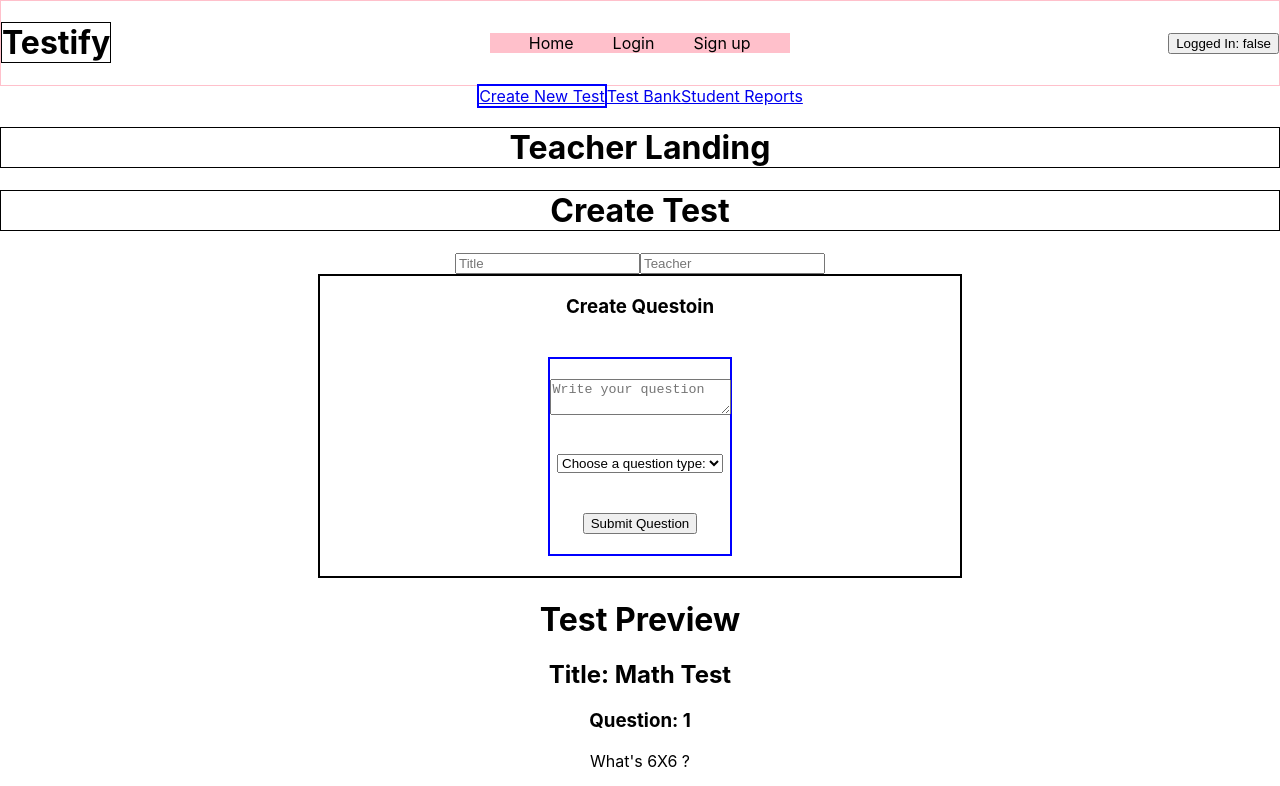
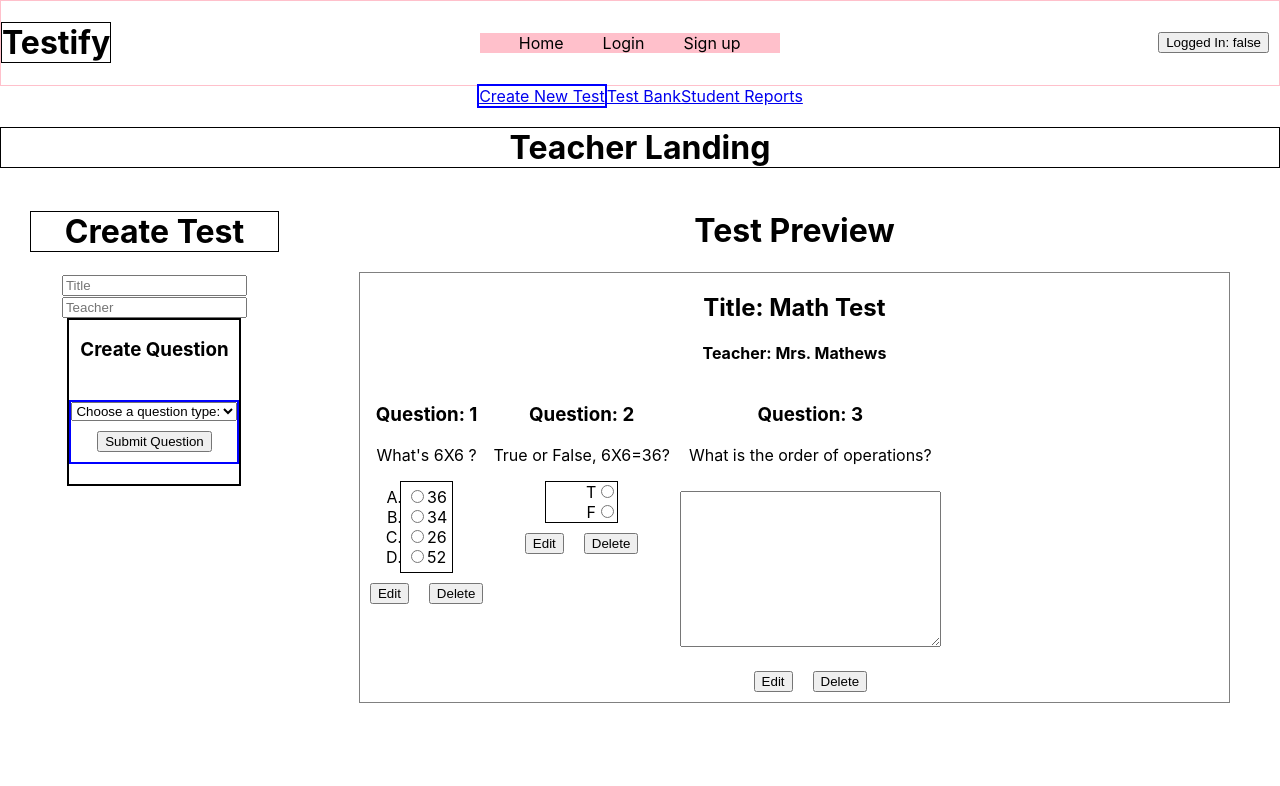
Before and after one commit to bt-testify/Testify-FE, a React (Create React App) app in the folder testify/: page /Teacher/create-test in a window 1280 px wide. Shown: the top 786 px of the page. Built offline with nearby package versions, Linux system fonts and the light colour scheme.

Commit message:
can add questions to the test preview. Q's will disappear on re-render until we get a backend to save them to

```diff
--- a/testify/src/App.css
+++ b/testify/src/App.css
@@ -21,11 +21,41 @@
   color: #09d3ac;
 }
 
+.create-test-container {
+  display: flex;
+  justify-content: space-between;
+}
+
+.creator-forms-container {
+  width: 20%;
+  margin: 0 30px;
+}
+
+.test-preview {
+  margin: 0 50px;
+  width: 70%;
+}
+
+.created-test {
+  border: 1px solid grey;
+}
+
+.questions {
+  display: flex;
+  flex-flow: row wrap;
+}
+
 .question-multiple-choice {
   list-style: upper-alpha;
   border: 1px solid black;
   width: fit-content;
+  padding: 5px;
   margin: 0 auto;
+  text-align: left;
+}
+.remove-item {
+  color: red;
+  cursor: pointer;
 }
 
 .question-true-false {
@@ -39,9 +69,9 @@
   border: 2px solid black;
   display: flex;
   flex-direction: column;
-  width: 50vw;
+  width: fit-content;
   margin: 0 auto;
-  height: 300px;
+  height: fit-content;
 }
 
 .create-question-form {
@@ -49,8 +79,14 @@
   flex-direction: column;
   align-items: center;
   justify-content: space-around;
-  height: 250px;
-  width: 14vw;
+  height: fit-content;
+  width: fit-content;
   margin: 20px auto;
   border: 2px solid blue;
 }
+
+.create-question-form input,
+textarea,
+button {
+  margin: 10px;
+}
--- a/testify/src/actions/index.js
+++ b/testify/src/actions/index.js
@@ -6,10 +6,12 @@ export {
   removeQuestion,
   setTestTaker,
   setTitle,
+  setCreator,
   ADD_QUESTION,
   REMOVE_QUESTION,
   SET_TEST_TAKER,
-  SET_TITLE
+  SET_TITLE,
+  SET_CREATOR
 } from './testActions';
 export {
   addOption,
--- a/testify/src/actions/testActions.js
+++ b/testify/src/actions/testActions.js
@@ -14,8 +14,13 @@ export const SET_TITLE = 'SET_TITLE';
 export const setTitle = title => {
   return { type: SET_TITLE, payload: title };
 };
+
+export const SET_CREATOR = 'SET_CREATOR';
+export const setCreator = creator => {
+  return { type: SET_CREATOR, payload: creator };
+};
+
 export const ADD_QUESTION = 'ADD_QUESTION';
-
 export const addQuestion = question => {
   return { type: ADD_QUESTION, payload: question };
 };
--- a/testify/src/components/test/CreateQuestion.js
+++ b/testify/src/components/test/CreateQuestion.js
@@ -1,10 +1,11 @@
-import React, { useState } from 'react';
+import React, { useState, useEffect } from 'react';
 import { connect } from 'react-redux';
-import { addOption, removeOption, setAnswer, setType } from '../../actions';
+import { addOption, removeOption, setType, addQuestion } from '../../actions';
 
 const initialState = {
   isEditing: false,
   id: '',
+  correct: false,
   question: '',
   type: '',
   options: [],
@@ -12,36 +13,73 @@ const initialState = {
 };
 
 function CreateQuestion(props) {
-  console.log('Questions.js props', props);
+  /* console.log('Questions.js props', props); */
+  const { addQuestion } = props;
+  const [newQuestion, setNewQuestion] = useState(initialState);
+  const [choice, setChoice] = useState('');
+  /* console.log('CreateQuestion.js choice:', choice);
 
-  const [newQuestion, setNewQuestion] = useState(initialState);
+  console.log('CreateQuestion.js addChoice options', newQuestion.options); */
+  /* console.log('CreateQuestion.js newQuestion.answer ', newQuestion.options); */
+  console.log('CreateQuestion.js newQuestion: ', newQuestion);
+  useEffect(() => {
+    /*  alert('YOU CHOSE AN ANSWER'); */
+  }, [newQuestion.answer]);
 
-  console.log(newQuestion);
   const handleChanges = e => {
     setNewQuestion({
       ...newQuestion,
       [e.target.name]: e.target.value
     });
   };
+  const handleChoice = e => {
+    e.preventDefault();
+    setChoice(e.target.value);
+  };
+
+  const setMCAnswer = ans => {
+    setNewQuestion({
+      ...newQuestion,
+      answer: ans
+    });
+  };
 
   const addChoice = e => {
     e.preventDefault();
+    if (choice !== '')
+      setNewQuestion({
+        ...newQuestion,
+        options: [...newQuestion.options, choice]
+      });
+    setChoice('');
+  };
+
+  const removeChoice = op => {
     setNewQuestion({
       ...newQuestion,
-      options: [...e.target.value]
+      options: newQuestion.options.filter(item => item != op)
     });
+  };
+
+  const submitQuestion = e => {
+    e.preventDefault();
+    if (
+      newQuestion.question !== '' &&
+      newQuestion.options.length !== 0 &&
+      newQuestion.answer !== ''
+    ) {
+      addQuestion(newQuestion);
+      setNewQuestion(initialState);
+    } else
+      alert(
+        "Make sure all fields are filled in and you've selected the correct answer!"
+      );
   };
 
   return (
     <div className='create-question-container'>
-      <h3>Create Questoin</h3>
+      <h3>Create Question</h3>
       <form className='create-question-form' action=''>
-        <textarea
-          name='question'
-          onChange={handleChanges}
-          type='text'
-          placeholder='Write your question'
-        />
         <select name='type' onChangeCapture={handleChanges} type='text'>
           <option value='Choose a question type'>
             Choose a question type:
@@ -53,14 +91,50 @@ function CreateQuestion(props) {
 
         {newQuestion.type === 'multiple-choice' && (
           <>
+            <textarea
+              value={newQuestion.question}
+              name='question'
+              onChange={handleChanges}
+              type='text'
+              placeholder='Write your question'
+            />
             <div>
-              <input name='options' type='text' placeholder='Add Choice' />
-              <button onClick={addChoice}>+</button>
+              <p>Add choices and select the correct answer</p>
+              <input
+                onChange={handleChoice}
+                value={choice}
+                name='options'
+                type='text'
+                placeholder='Add Choice'
+              />
+
+              <button onClick={e => addChoice(e, choice)}>Add Item</button>
+              <ul className='question-multiple-choice'>
+                {newQuestion.options.map(option => (
+                  <li key={option} className='question-option'>
+                    <input
+                      onClick={() => setMCAnswer(option)}
+                      name='option'
+                      type='radio'
+                    />
+                    <label htmlFor='option'>{option}</label>
+                    <span
+                      onClick={() => removeChoice(option)}
+                      className='remove-item'
+                    >
+                      {' '}
+                      X
+                    </span>
+                  </li>
+                ))}
+              </ul>
             </div>
           </>
         )}
-
-        <button>Submit Question</button>
+        {/* !!! IMPORTANT we need a server to actually save the uptdated test with the new question, otherwise every time the page re-renders,
+          questions that are not hard-coded will be lost !
+        */}
+        <button onClick={submitQuestion}>Submit Question</button>
       </form>
     </div>
   );
@@ -80,5 +154,5 @@ const mapStateToProps = state => {
 
 export default connect(
   mapStateToProps,
-  { addOption, removeOption, setAnswer, setType }
+  { addOption, removeOption, setType, addQuestion }
 )(CreateQuestion);
--- a/testify/src/components/test/CreateTest.js
+++ b/testify/src/components/test/CreateTest.js
@@ -6,37 +6,64 @@ import {
   setTitle,
   setTestTaker,
   addQuestion,
-  removeQuestion
+  removeQuestion,
+  setCreator
 } from '../../actions';
 import QuestionType from './QuesitonType';
 import CreateQuestion from './CreateQuestion';
 import EditQuestion from './EditQuestion';
 
 function CreateTest(props) {
-  const { title, questions, setTitle, addQuestion, removeQuestion } = props;
+  const {
+    title,
+    questions,
+    creator,
+    setTitle,
+    setCreator,
+    addQuestion,
+    removeQuestion
+  } = props;
   const [editing, setEditing] = useState(false);
   const [editingId, setEditingId] = useState('');
 
   console.log('CreateTest.js props: ', props);
   return (
-    <div>
-      <div className='create-test-container'>
+    <div className='create-test-container'>
+      <div className='creator-forms-container'>
         <h1 className='initial'>Create Test</h1>
         <form className='title-teacher-form' action=''>
-          <input type='text' placeholder='Title' />
-          <input type='text' placeholder='Teacher' />
+          <input
+            onChange={e => {
+              setTitle(e.target.value);
+            }}
+            type='text'
+            placeholder='Title'
+          />
+          <input
+            onChange={e => {
+              setCreator(e.target.value);
+            }}
+            type='text'
+            placeholder='Teacher'
+          />
         </form>
         <CreateQuestion />
-        <div className='test-preview'>
-          <h1>Test Preview</h1>
+      </div>
+
+      {/* ======= PREVIEW ========= */}
+      <div className='test-preview'>
+        <h1>Test Preview</h1>
+        <div className='created-test'>
           <h2>Title: {title}</h2>
+          <h4>Teacher: {creator}</h4>
           <div className='questions'>
             {questions.map((question, index) => {
               return (
                 <div key={question.id} className='preview-question'>
                   <h3>Question: {index + 1}</h3>
                   <p className='question'>{question.question}</p>
-                  {/* QuestionType looks at INCOMING TEST INFO builds the options of a question  */}
+                  {/* QuestionType looks at INCOMING TEST INFO from question type dropdown
+                   and then builds the options of a question base on it's type  */}
                   <QuestionType question={question} />
                   {editing && editingId === index && <CreateQuestion />}
                   <button
@@ -69,5 +96,5 @@ const mapStateToProps = state => {
 
 export default connect(
   mapStateToProps,
-  { setTitle, setTestTaker, addQuestion, removeQuestion }
+  { setTitle, setTestTaker, addQuestion, removeQuestion, setCreator }
 )(CreateTest);
--- a/testify/src/reducers/testReducer.js
+++ b/testify/src/reducers/testReducer.js
@@ -1,11 +1,14 @@
 import {
   SET_TITLE,
+  SET_CREATOR,
   SET_TEST_TAKER,
   ADD_QUESTION,
   REMOVE_QUESTION
 } from '../actions';
 /* model test obj. */
 export const initialState = {
+  score: 0,
+
   isEditing: false,
   id: 1,
   creator: 'Mrs. Mathews',
@@ -14,6 +17,7 @@ export const initialState = {
   questions: [
     {
       id: 1,
+      correct: false,
       question: "What's 6X6 ?",
       type: 'multiple-choice',
       options: [36, 34, 26, 52],
@@ -21,6 +25,7 @@ export const initialState = {
     },
     {
       id: 2,
+      correct: false,
       question: 'True or False, 6X6=36?',
       type: 'true-false',
       options: ['T', 'F'],
@@ -28,6 +33,7 @@ export const initialState = {
     },
     {
       id: 3,
+      correct: false,
       question: 'What is the order of operations?',
       type: 'short-answer',
       options: 'n/a',
@@ -41,13 +47,21 @@ export const testReducer = (state = initialState, action) => {
     case SET_TITLE:
       return {
         ...state,
-        title: state.title
+        title: action.payload
       };
-
+    case SET_CREATOR:
+      return {
+        ...state,
+        creator: action.payload
+      };
     case SET_TEST_TAKER:
       alert('SETTING TEST TAKER');
     case ADD_QUESTION:
-      alert('ADDING QUESTION');
+      return {
+        ...state,
+        questions: [...state.questions, action.payload]
+      };
+
     case REMOVE_QUESTION:
       alert('REMOVING QUESTION');
 
```
